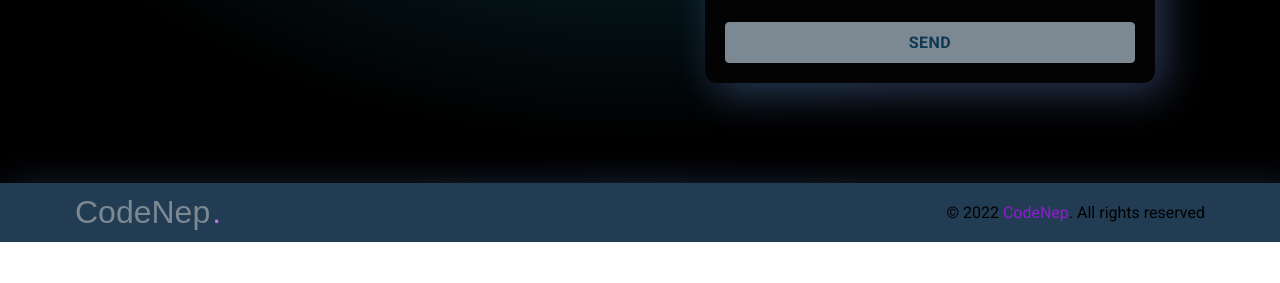
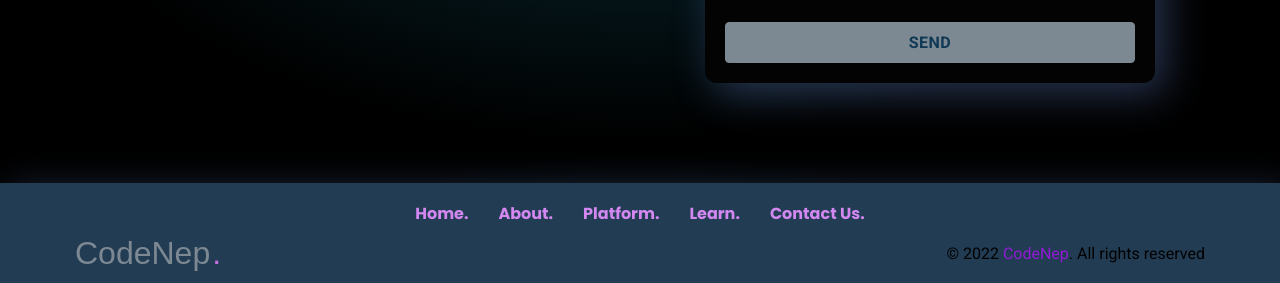
Before and after one commit to nikolates27/CodeNep, a plain HTML site: page index.html in a window 1280 px wide. Shown: the part 3455-3738 px from the top of the page. Before the commit the page ends 3697 px from the top, so only its background shows below. Drawn offline with nearby package versions, Linux system fonts and the light colour scheme; a web font is replaced by a local one.

Commit message:
Update index.html

```diff
--- a/index.html
+++ b/index.html
@@ -542,6 +542,31 @@ If you are a Nepal youth who is interested in learning to code, there are many r
   -->
 
   <footer class="footer">
+     <nav class="navbar" data-navbar>
+        <ul class="navbar-list">
+
+          <li>
+            <a href="#home" class="navbar-link"><h4>Home.</h4></a>
+          </li>
+
+          <li>
+            <a href="#about" class="navbar-link"><h4>About.</h4></a>
+          </li>
+
+          <li>
+            <a href="#skills" class="navbar-link"><h4>Platform.</h4></a>
+          </li>
+
+          <li>
+            <a href="#portfolio" class="navbar-link"><h4>Learn.</h4></a>
+          </li>
+
+          <li>
+            <a href="#contact" class="navbar-link"><h4>Contact Us.</h4></a>
+          </li>
+
+        </ul>
+      </nav>
     <div class="container">
 
       <p class="h1 logo">
```
